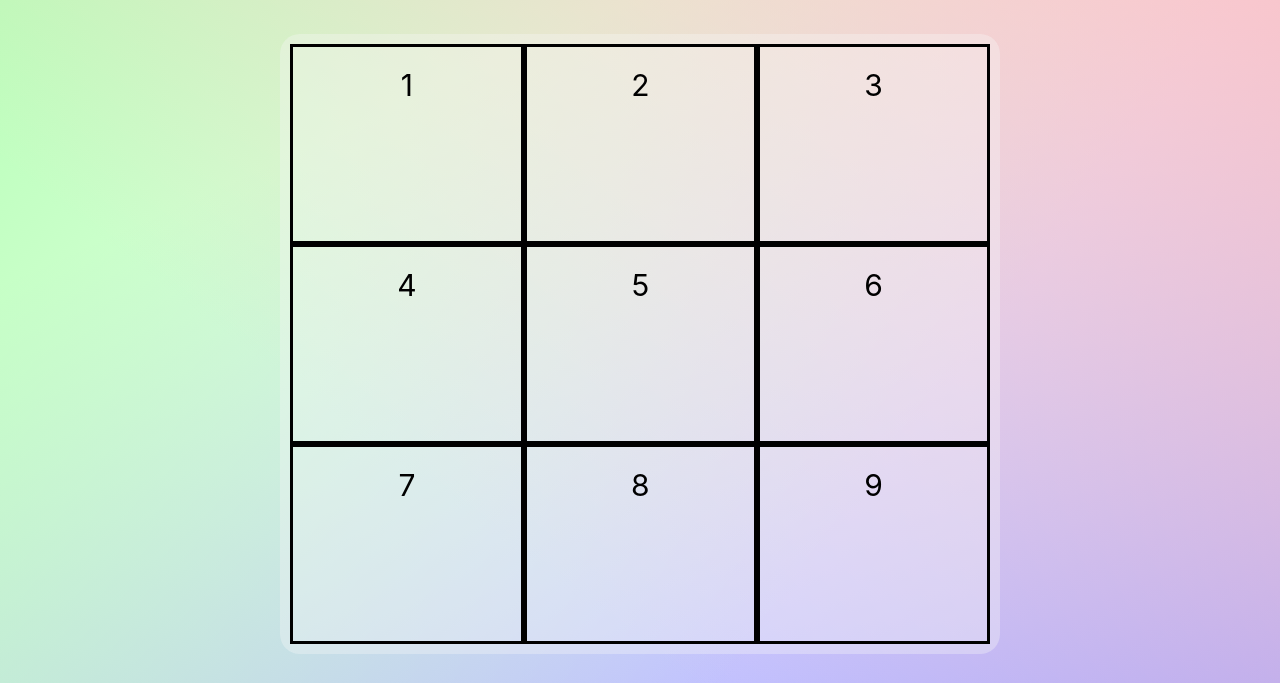
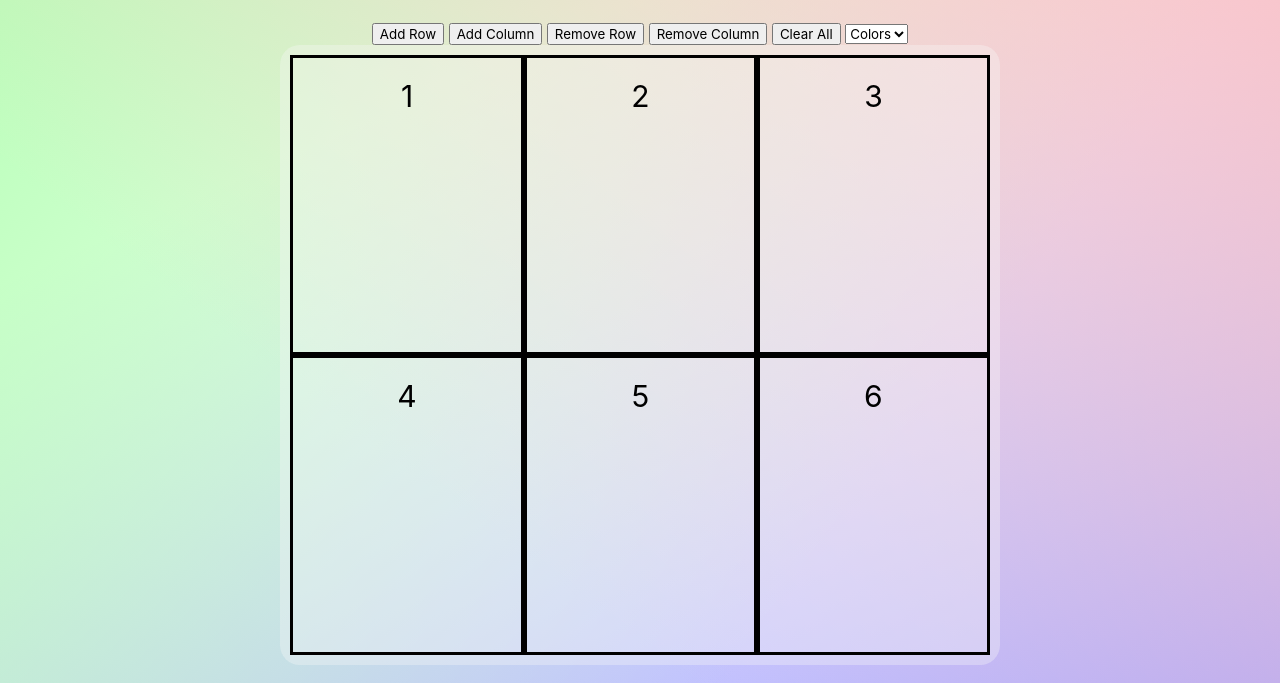
Before and after one commit to jessersgo/TTP-Assignment5, a plain HTML site: page index.html in a window 1280 px wide. Shown: the part 117-800 px from the top of the page. Drawn offline with Linux system fonts and the light colour scheme.

Commit message:
added buttons

```diff
--- a/index.html
+++ b/index.html
@@ -10,6 +10,23 @@
 <body>
     <h1 class="title">Grid</h1>
 
+    <div id ="buttons">
+    <button type="button">Add Row</button>
+    <button type="button">Add Column</button>
+    <button type="button">Remove Row</button>
+    <button type="button">Remove Column</button>
+    <button type="button">Clear All</button>
+    <select name= "colors" id="colors">
+        <option value="white">Colors</option>
+        <option value="red">Red</option>
+        <option value="purple">Purple</option>
+        <option value="lime">Green</option>
+        <option value="blue">Blue</option>
+
+    </select>
+</div>
+
+
     <div class="grid-container">
         <div class="grid-item">1</div>
         <div class="grid-item">2</div>
@@ -17,9 +34,7 @@
         <div class="grid-item">4</div>
         <div class="grid-item">5</div>
         <div class="grid-item">6</div>
-        <div class="grid-item">7</div>
-        <div class="grid-item">8</div>
-        <div class="grid-item">9</div>
+
       </div>
 </body>
 </html>
```
